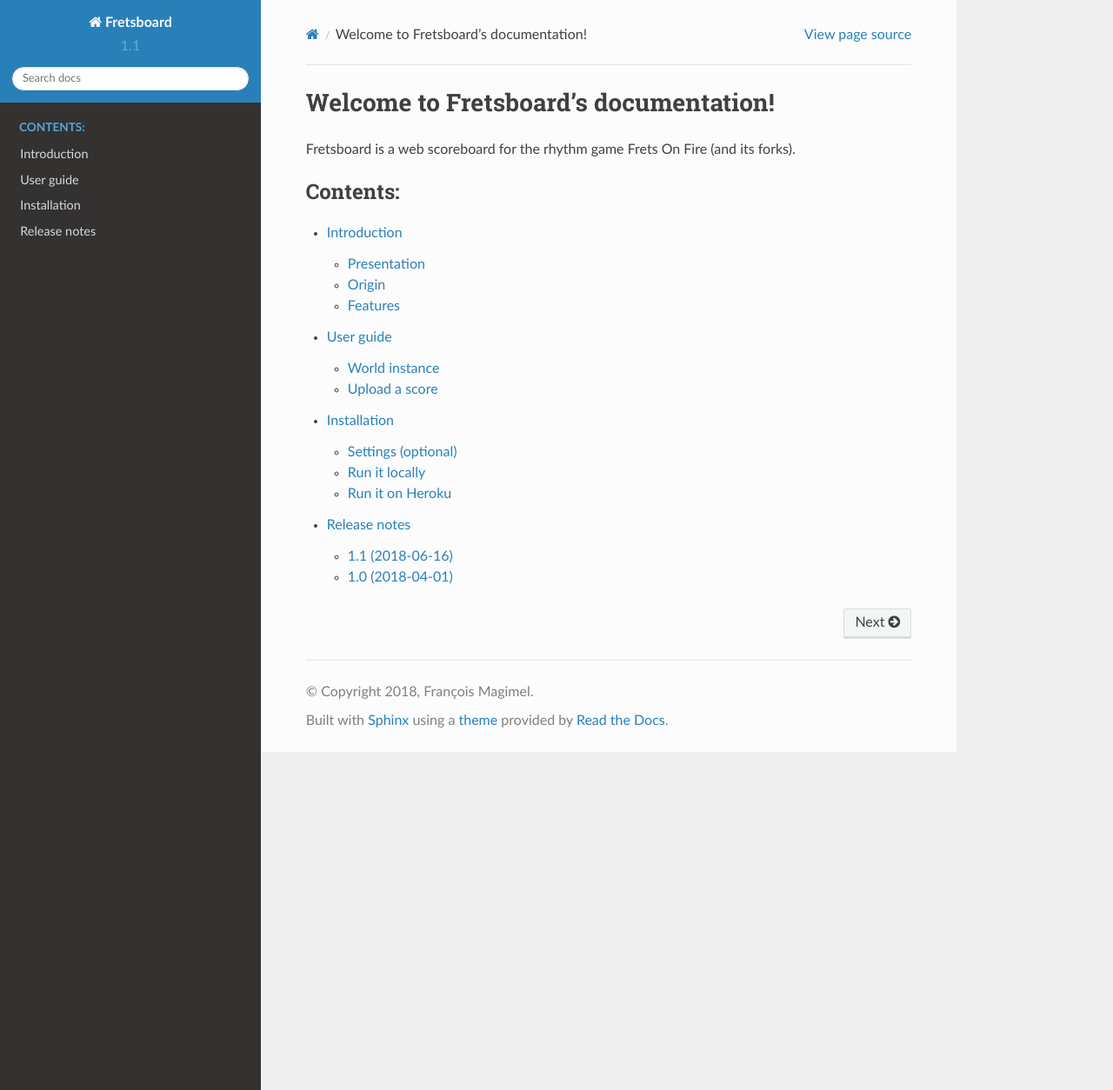
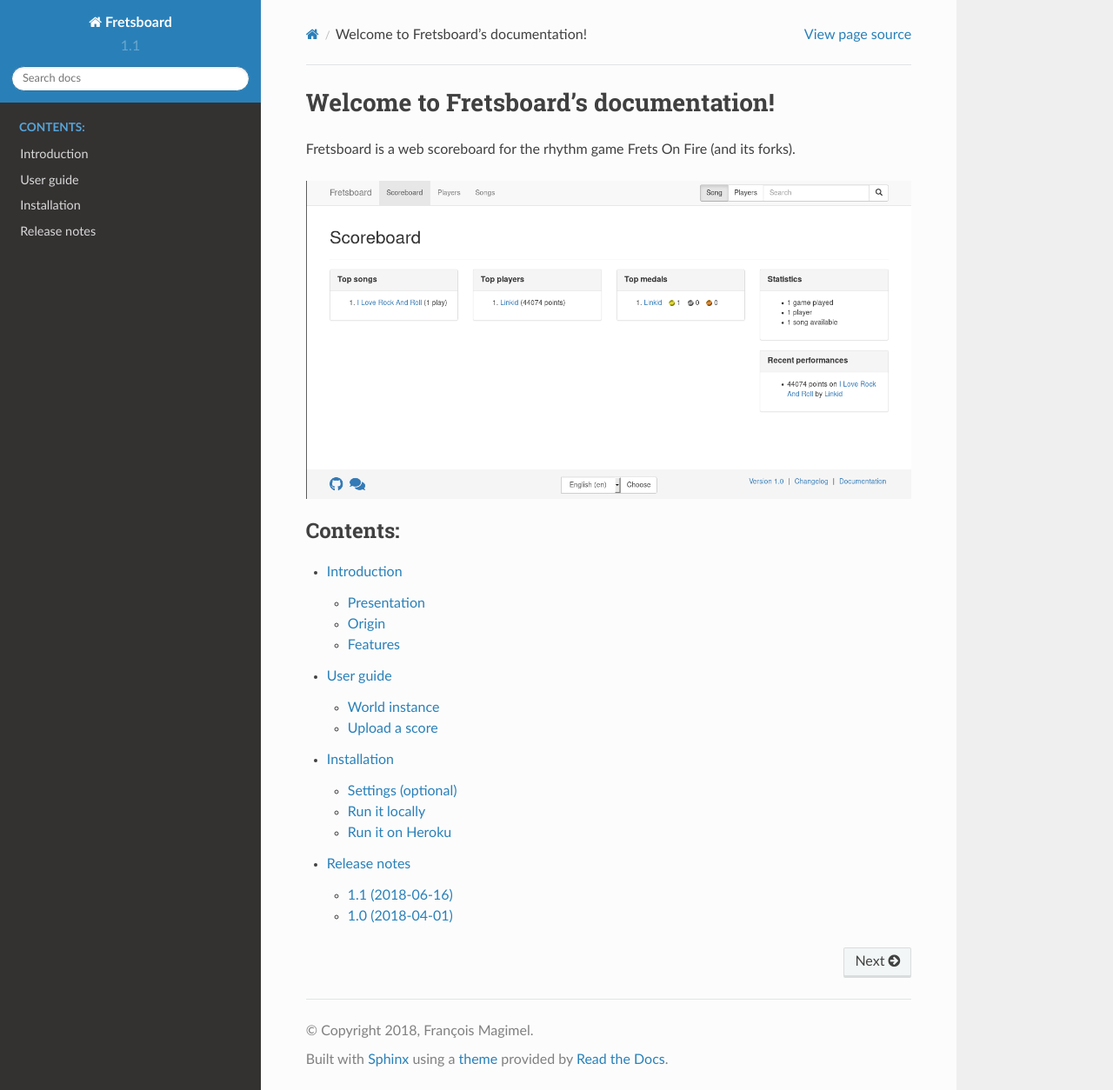
Before and after one commit to Linkid/fretsboard, a Sphinx documentation site: the page built from docs/source/index.rst, in a window 1280 px wide and 1254 px high. Shown: the whole window at 87% size. Built offline with Sphinx 7.4.7 and the Read the Docs theme 2.0.0, drawn with Linux system fonts in a browser that asks for light colours.

```diff
--- a/docs/source/index.rst
+++ b/docs/source/index.rst
@@ -4,6 +4,9 @@ Welcome to Fretsboard's documentation!
 ======================================
 
 Fretsboard is a web scoreboard for the rhythm game Frets On Fire (and its forks).
+
+.. image:: _static/screenhsot_scoreboard.png
+   :alt: Screenshot scoreboard
 
 
 .. toctree::
```
